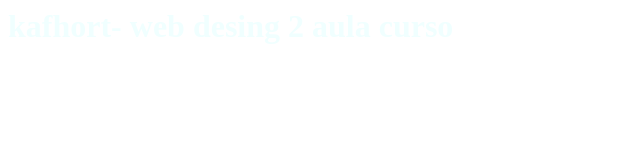
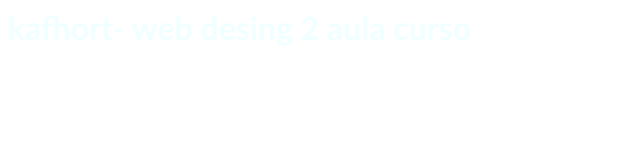
Before and after one commit to miguelcordeiro55/web-desingn-adpta-o, a plain HTML site: page index.html in a window 1280 px wide. Shown: the full height of the page, 0-640 px from the left. Drawn offline with Linux system fonts and the light colour scheme.

Commit message:
Add files via upload

```diff
--- a/index.html
+++ b/index.html
@@ -14,7 +14,8 @@
 h1{
     color: azure;
 
-}
+
+font-family: 'Gill Sans', 'Gill Sans MT', Calibri, 'Trebuchet MS', sans-serif;}
 </style>
 </head>
 <body>
```
